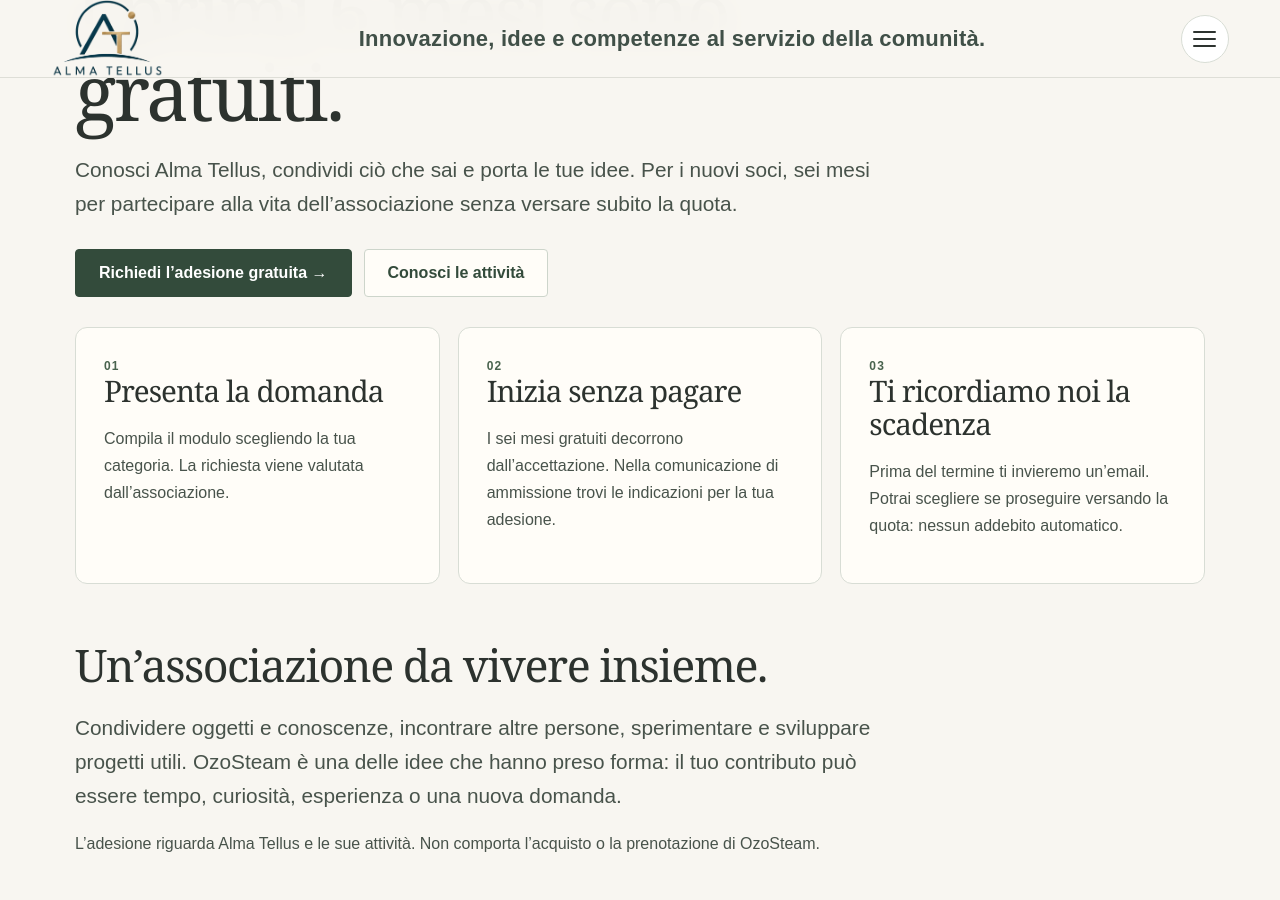
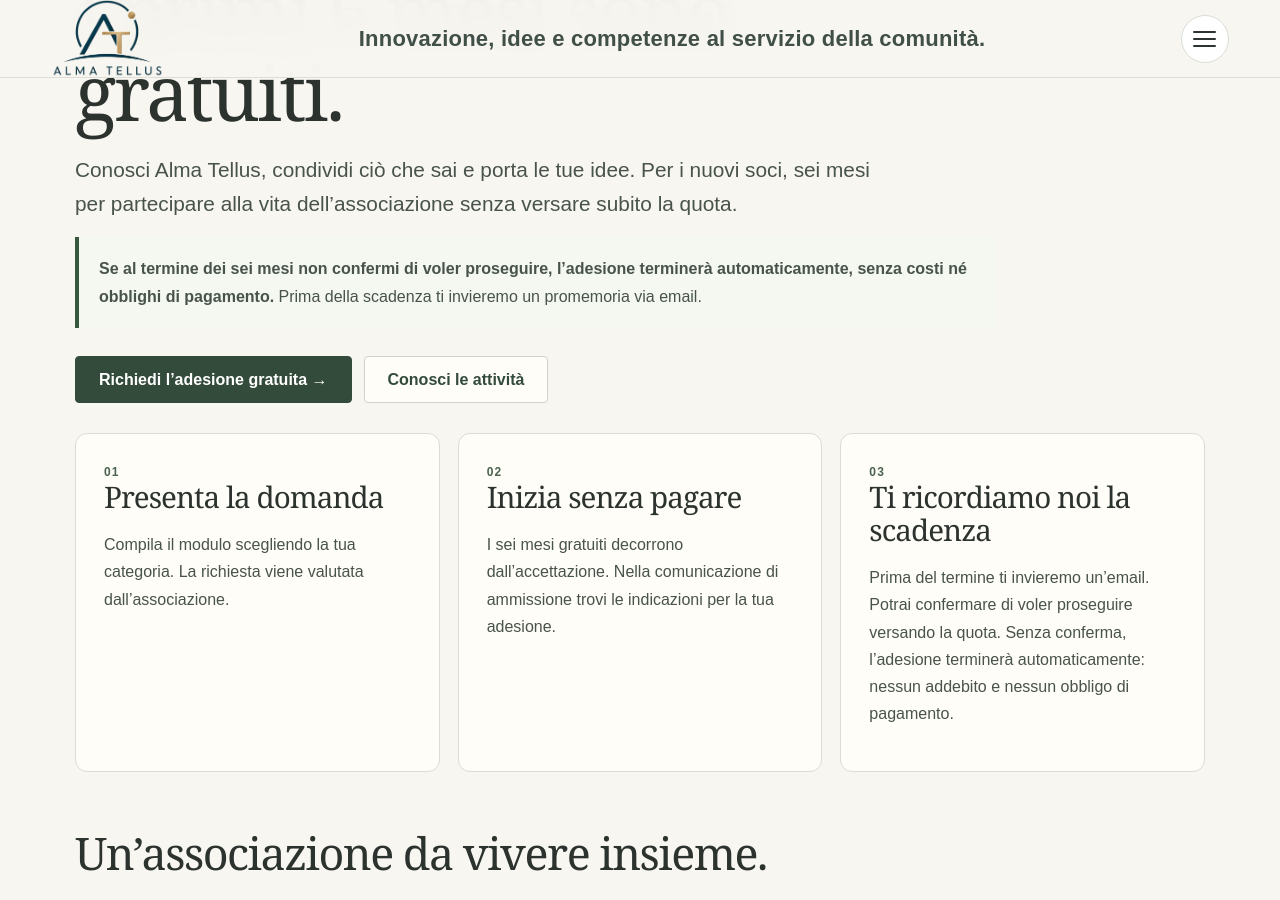
Before and after one commit to almatellus/almatellus.github.io, a Jekyll site: the page built from diventa-socio.html, in a window 1280 px wide and 900 px high, scrolled down 269 px. Built offline with Jekyll 4.4.1, drawn with Linux system fonts in a browser that asks for light colours.

Commit message:
Chiarisce la cessazione automatica dell'adesione gratuita senza conferma

```diff
--- a/diventa-socio.html
+++ b/diventa-socio.html
@@ -5,8 +5,8 @@
 permalink: /diventa-socio.html
 ---
 <section class="page-shell campaign-page">
-<header class="page-heading"><p class="eyebrow">Persone, conoscenze e progetti condivisi</p><h1>Diventa socio.<br>I primi 6 mesi sono gratuiti.</h1><p class="lead">Conosci Alma Tellus, condividi ciò che sai e porta le tue idee. Per i nuovi soci, sei mesi per partecipare alla vita dell’associazione senza versare subito la quota.</p><div class="page-actions"><a class="btn btn-primary" href="/soci.html">Richiedi l’adesione gratuita →</a><a class="btn btn-secondary" href="/attivita.html">Conosci le attività</a></div></header>
-<div class="campaign-grid"><article class="campaign-card"><span class="campaign-number">01</span><h2>Presenta la domanda</h2><p>Compila il modulo scegliendo la tua categoria. La richiesta viene valutata dall’associazione.</p></article><article class="campaign-card"><span class="campaign-number">02</span><h2>Inizia senza pagare</h2><p>I sei mesi gratuiti decorrono dall’accettazione. Nella comunicazione di ammissione trovi le indicazioni per la tua adesione.</p></article><article class="campaign-card"><span class="campaign-number">03</span><h2>Ti ricordiamo noi la scadenza</h2><p>Prima del termine ti invieremo un’email. Potrai scegliere se proseguire versando la quota: nessun addebito automatico.</p></article></div>
+<header class="page-heading"><p class="eyebrow">Persone, conoscenze e progetti condivisi</p><h1>Diventa socio.<br>I primi 6 mesi sono gratuiti.</h1><p class="lead">Conosci Alma Tellus, condividi ciò che sai e porta le tue idee. Per i nuovi soci, sei mesi per partecipare alla vita dell’associazione senza versare subito la quota.</p><p class="conversion-note"><strong>Se al termine dei sei mesi non confermi di voler proseguire, l’adesione terminerà automaticamente, senza costi né obblighi di pagamento.</strong> Prima della scadenza ti invieremo un promemoria via email.</p><div class="page-actions"><a class="btn btn-primary" href="/soci.html">Richiedi l’adesione gratuita →</a><a class="btn btn-secondary" href="/attivita.html">Conosci le attività</a></div></header>
+<div class="campaign-grid"><article class="campaign-card"><span class="campaign-number">01</span><h2>Presenta la domanda</h2><p>Compila il modulo scegliendo la tua categoria. La richiesta viene valutata dall’associazione.</p></article><article class="campaign-card"><span class="campaign-number">02</span><h2>Inizia senza pagare</h2><p>I sei mesi gratuiti decorrono dall’accettazione. Nella comunicazione di ammissione trovi le indicazioni per la tua adesione.</p></article><article class="campaign-card"><span class="campaign-number">03</span><h2>Ti ricordiamo noi la scadenza</h2><p>Prima del termine ti invieremo un’email. Potrai confermare di voler proseguire versando la quota. Senza conferma, l’adesione terminerà automaticamente: nessun addebito e nessun obbligo di pagamento.</p></article></div>
 <section class="campaign-section"><h2>Un’associazione da vivere insieme.</h2><p class="lead">Condividere oggetti e conoscenze, incontrare altre persone, sperimentare e sviluppare progetti utili. OzoSteam è una delle idee che hanno preso forma: il tuo contributo può essere tempo, curiosità, esperienza o una nuova domanda.</p><p>L’adesione riguarda Alma Tellus e le sue attività. Non comporta l’acquisto o la prenotazione di OzoSteam.</p></section>
 <section class="campaign-news" id="quote"><h2>E dopo i sei mesi?</h2><p>Per proseguire sceglierai se versare la quota della tua categoria. Il link di pagamento rimane disponibile anche durante il periodo gratuito, ma <strong>ora non devi pagare nulla</strong>.</p><p>Se preferisci pagare in anticipo, i dodici mesi coperti dalla quota inizieranno al termine dei sei mesi gratuiti.</p><details><summary>Consulta le quote annuali</summary><p>Ordinario 20 € · Sostenitore 50 € · Benemerito 100 € · Familiare convivente 10 € · Under 25 e Over 70 10 € · Dal secondo familiare convivente 5 €.</p><p>Per le richieste entro il 31 ottobre 2026 restano previste le quote agevolate: ordinario 15 €, familiare convivente, Under 25 e Over 70 5 €. La categoria e la quota sono indicate nel modulo.</p><p>Le quote familiari sono riservate ai conviventi di un socio attivo.</p></details></section>
 <div class="page-actions"><a class="btn btn-primary" href="/soci.html">Richiedi l’adesione · 6 mesi gratis →</a><a class="btn btn-secondary" href="/statuto.html">Leggi lo statuto</a></div>
```
